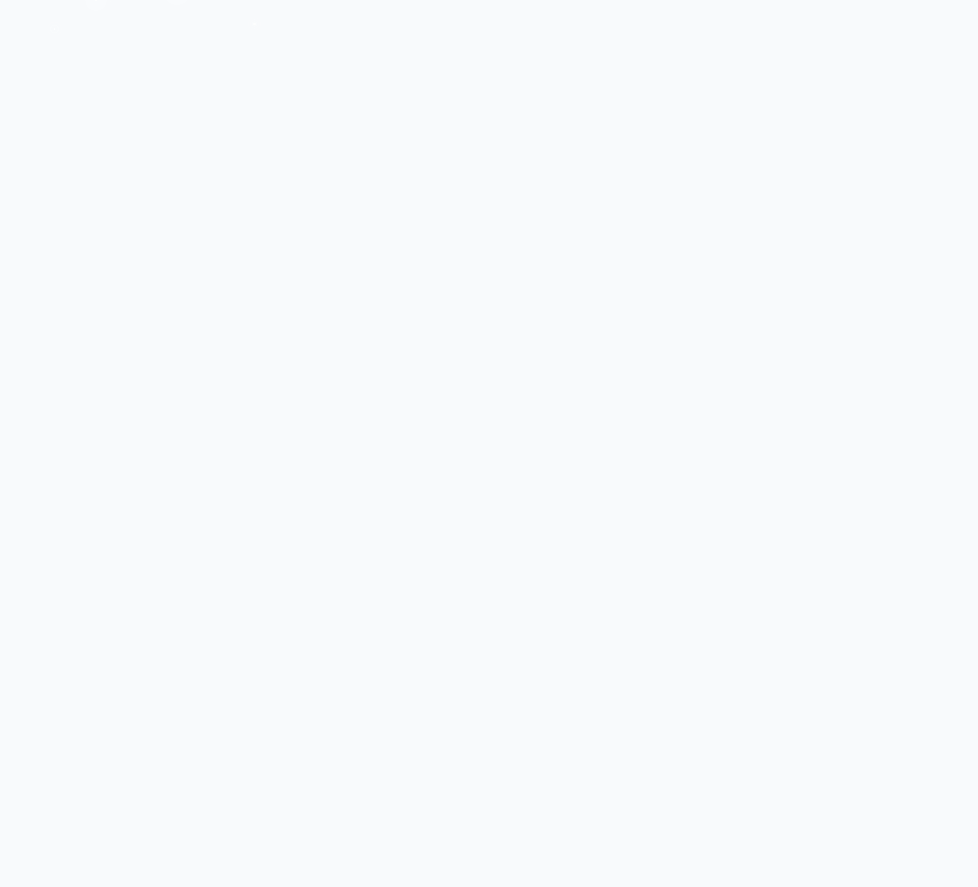
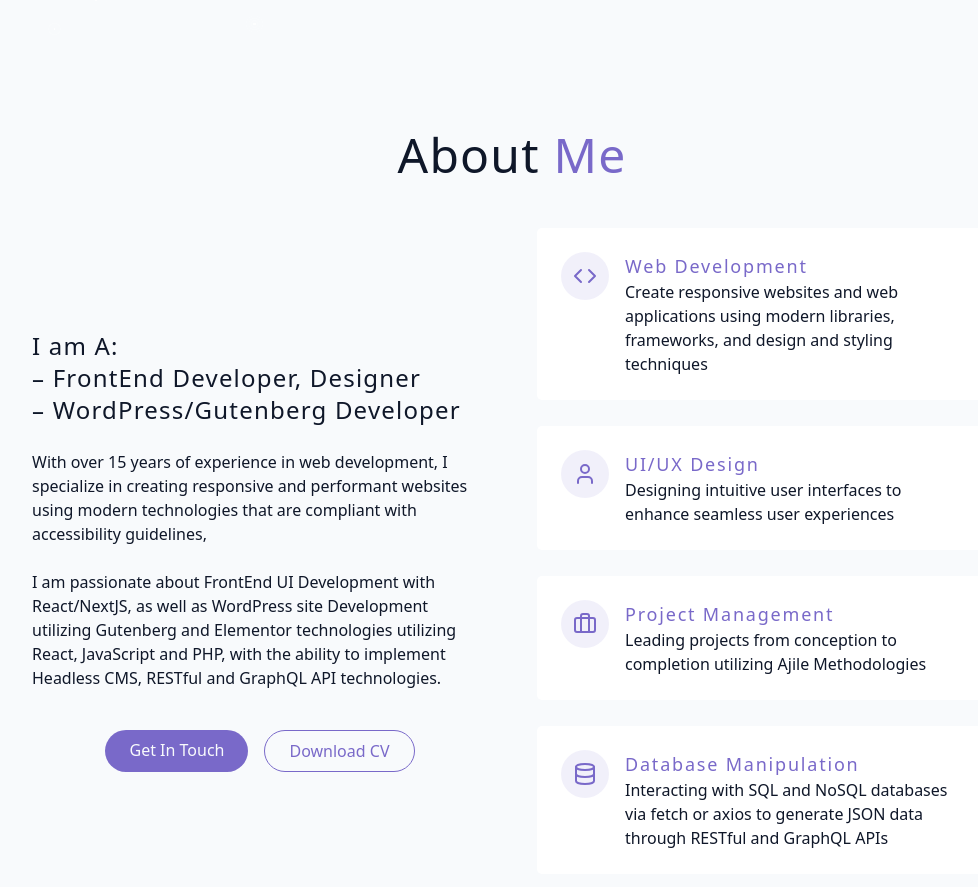
Before and after one commit to creativeloc/react-dev-portfolio, a React (Vite) app: page / in a window 1280 px wide. Shown: the part 765-1652 px from the top of the page, without its empty margins (128-1106 px from the left). Before the commit the page ends 800 px from the top, so only its background shows below. Built offline with nearby package versions, Linux system fonts and the light colour scheme.

Commit message:
created About Me section

```diff
--- /dev/null
+++ b/src/components/AboutSection.jsx
@@ -0,0 +1,120 @@
+import { Briefcase, Code, Database, User } from "lucide-react"
+
+export const AboutSection = () => {
+  return (
+    <section id="about" className="py-24 px-4 relative">
+      <div className="container mx-auto max-w-5xl">
+        <h2 className="text-3xl md:text-5xl mb-12 text-center font-thin tracking-wide">
+          About <span className="text-primary"> Me</span>
+        </h2>
+
+        <div className="grid grid-cols-1 md:grid-cols-2 gap-12 items-center">
+          <div className="space-y-6">
+            <h3 className="text-2xl font-thin tracking-wider text-left">
+              <ul>
+                <h3>I am A:</h3>
+                <li>&ndash; FrontEnd Developer, Designer</li>
+                <li>&ndash; WordPress/Gutenberg Developer</li>
+              </ul>
+            </h3>
+            <p className="text-muted-foreground text-left">
+              With over 15 years of experience in web development, I specialize
+              in creating responsive and performant websites using modern
+              technologies that are compliant with accessibility guidelines,
+            </p>
+
+            <p className="text-muted-foreground text-left">
+              I am passionate about FrontEnd UI Development with React/NextJS,
+              as well as WordPress site Development utilizing Gutenberg and
+              Elementor technologies utilizing React, JavaScript and PHP, with
+              the ability to implement Headless CMS, RESTful and GraphQL API
+              technologies.
+            </p>
+
+            <div className="flex flex-col sm:flex-row gap-4 pt-4 justify-center">
+              <a href="#contact" className="cosmic-button">
+                Get In Touch
+              </a>
+              <a
+                href="link to resume" // add link to download cv here
+                className="px-6 py-2 rounded-full border border-primary text-primary hover:bg-white/10 transition-colors duration-300"
+              >
+                Download CV
+              </a>
+            </div>
+          </div>
+
+          <div className="grid grid-cols-1 gap-6">
+            <div className="gradient-border p-6 card-hover">
+              <div className="flex items-start gap-4">
+                <div className="p-3 rounded-full bg-primary/10">
+                  <Code className="h-6 w-6 text-primary" />
+                </div>
+                <div className="text-left">
+                  <h4 className="font-thin text-primary text-lg tracking-widest">
+                    Web Development
+                  </h4>
+                  <p className="text-muted-foreground">
+                    Create responsive websites and web applications using modern
+                    libraries, frameworks, and design and styling techniques
+                  </p>
+                </div>
+              </div>
+            </div>
+
+            <div className="gradient-border p-6 card-hover">
+              <div className="flex items-start gap-4">
+                <div className="p-3 rounded-full bg-primary/10">
+                  <User className="h-6 w-6 text-primary" />
+                </div>
+                <div className="text-left">
+                  <h4 className="font-thin text-primary text-lg tracking-widest">
+                    UI/UX Design
+                  </h4>
+                  <p className="text-muted-foreground">
+                    Designing intuitive user interfaces to enhance seamless user
+                    experiences
+                  </p>
+                </div>
+              </div>
+            </div>
+
+            <div className="gradient-border p-6 card-hover">
+              <div className="flex items-start gap-4">
+                <div className="p-3 rounded-full bg-primary/10">
+                  <Briefcase className="h-6 w-6 text-primary" />
+                </div>
+                <div className="text-left">
+                  <h4 className="font-thin text-primary text-lg tracking-widest">
+                    Project Management
+                  </h4>
+                  <p className="text-muted-foreground">
+                    Leading projects from conception to completion utilizing
+                    Ajile Methodologies
+                  </p>
+                </div>
+              </div>
+            </div>
+
+            <div className="gradient-border p-6 card-hover">
+              <div className="flex items-start gap-4">
+                <div className="p-3 rounded-full bg-primary/10">
+                  <Database className="h-6 w-6 text-primary" />
+                </div>
+                <div className="text-left">
+                  <h4 className="font-thin text-primary text-lg tracking-widest">
+                    Database Manipulation
+                  </h4>
+                  <p className="text-muted-foreground">
+                    Interacting with SQL and NoSQL databases via fetch or axios
+                    to generate JSON data through RESTful and GraphQL APIs
+                  </p>
+                </div>
+              </div>
+            </div>
+          </div>
+        </div>
+      </div>
+    </section>
+  )
+}
--- a/src/pages/Home.jsx
+++ b/src/pages/Home.jsx
@@ -2,6 +2,7 @@ import { ThemeToggle } from "@/components/ThemeToggle"
 import { StarBackground } from "@/components/StarBackground"
 import { Navbar } from "@/components/Navbar"
 import { HeroSection } from "@/components/HeroSection"
+import { AboutSection } from "../components/AboutSection"
 
 const Home = () => {
   return (
@@ -18,6 +19,7 @@ const Home = () => {
       {/* Main content */}
       <main>
         <HeroSection />
+        <AboutSection />
       </main>
 
       {/* Footer */}
```
